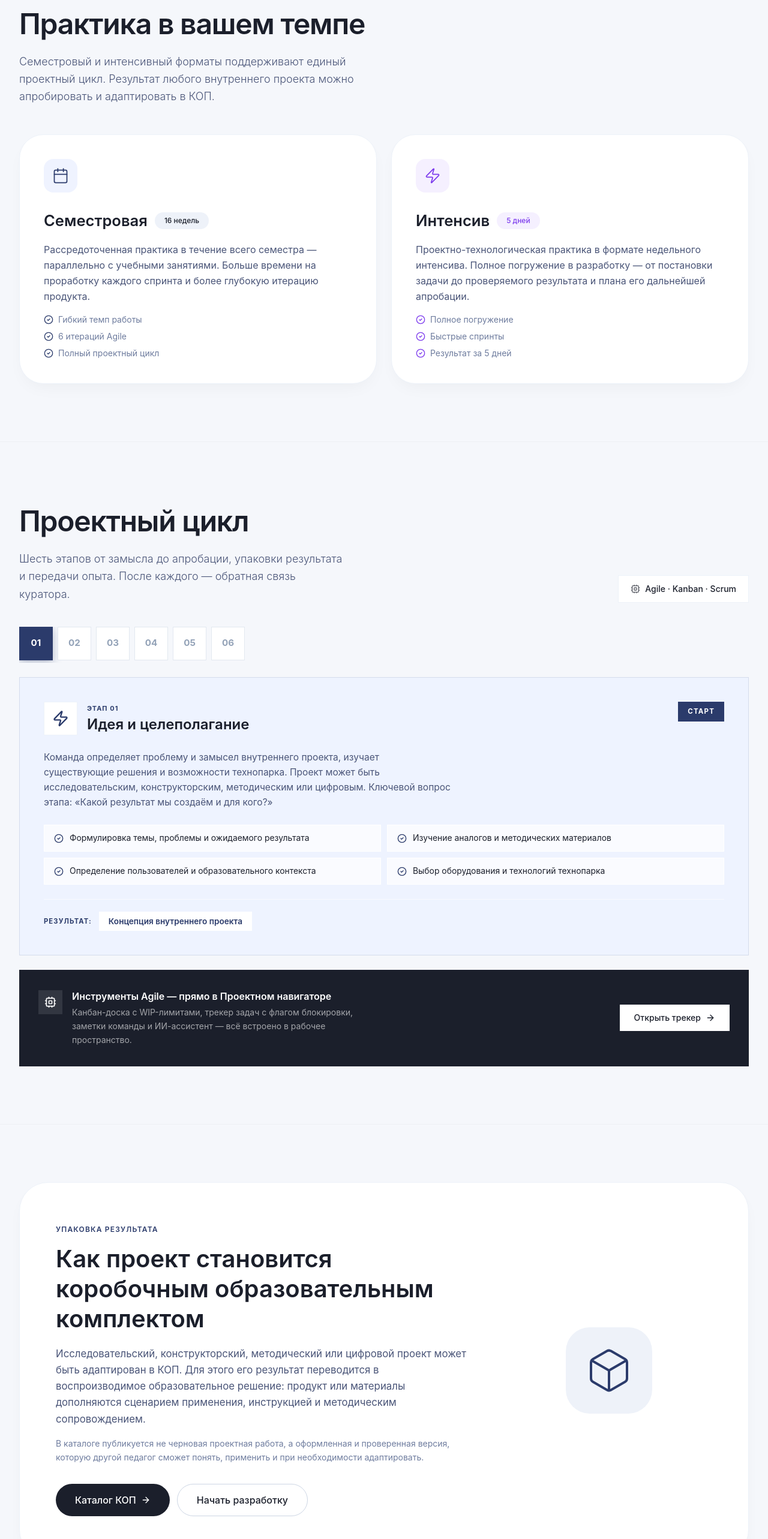
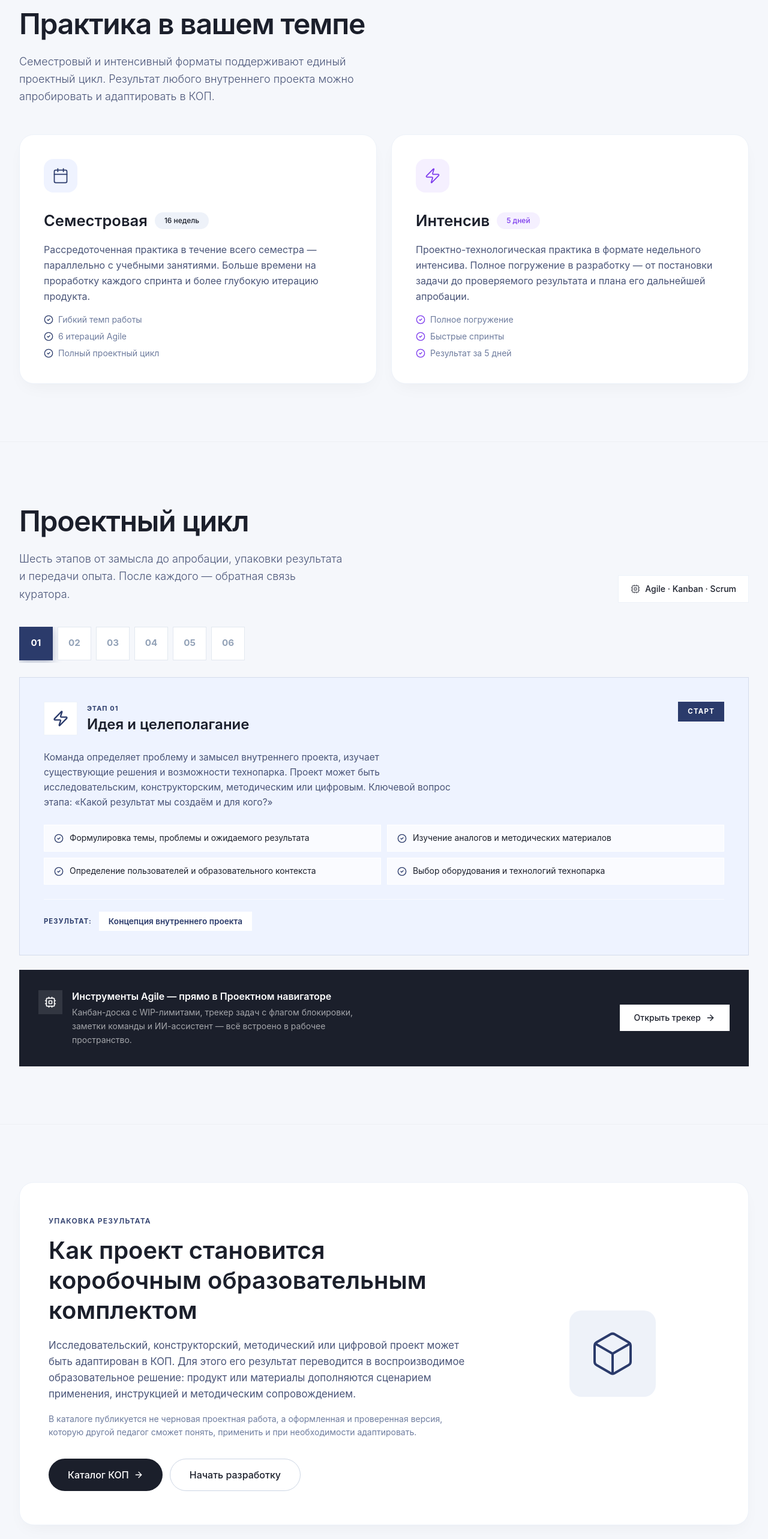
Before and after one commit to alisiatkc/kvant-next, a Next.js app: page / in a window 1280 px wide. Shown: the part 1071-3637 px from the top of the page at 60% size. Built offline with nearby package versions, Linux system fonts and the light colour scheme.

Commit message:
Согласовать карточки и состояния главной

```diff
--- a/src/app/page.tsx
+++ b/src/app/page.tsx
@@ -173,7 +173,7 @@ export default function HomePage() {
               </p>
             </div>
             <div className="grid grid-cols-[repeat(auto-fit,minmax(300px,1fr))] gap-6">
-              <div className="relative bg-white rounded-[2.5rem] p-10 border border-kv-border shadow-card group hover:-translate-y-1 hover:shadow-card-hover transition-all duration-300">
+              <div className="relative bg-white rounded-[1.5rem] p-8 min-[640px]:p-10 border border-kv-border shadow-card transition-shadow duration-200 hover:shadow-card-hover">
                 <div className="w-14 h-14 rounded-2xl bg-[#eff3ff] flex items-center justify-center mb-7">
                   <Calendar className="w-7 h-7 text-kv-blue stroke-[1.5]" />
                 </div>
@@ -193,7 +193,7 @@ export default function HomePage() {
                 </ul>
               </div>
 
-              <div className="relative bg-white rounded-[2.5rem] p-10 border border-kv-border shadow-card group hover:-translate-y-1 hover:shadow-card-hover transition-all duration-300">
+              <div className="relative bg-white rounded-[1.5rem] p-8 min-[640px]:p-10 border border-kv-border shadow-card transition-shadow duration-200 hover:shadow-card-hover">
                 <div className="w-14 h-14 rounded-2xl bg-[#f5f0ff] flex items-center justify-center mb-7">
                   <Zap className="w-7 h-7 text-[#7c3aed] stroke-[1.5]" />
                 </div>
@@ -222,7 +222,7 @@ export default function HomePage() {
         {/* ── КОП ──────────────────────────────────────────────────────────── */}
         <section className="section-kv">
           <div className="container-kv">
-            <div className="bg-white rounded-[2rem] min-[640px]:rounded-[3rem] px-6 py-8 min-[640px]:px-[60px] min-[640px]:py-[70px] flex flex-wrap gap-8 min-[640px]:gap-[60px] items-center border border-kv-border shadow-card">
+            <div className="bg-white rounded-[1.5rem] px-6 py-8 min-[640px]:px-12 min-[640px]:py-14 flex flex-wrap gap-8 min-[640px]:gap-12 items-center border border-kv-border shadow-card">
               <div className="flex-[2] min-w-[300px]">
                 <span className="text-kv-blue text-xs font-semibold uppercase tracking-widest block mb-4">Упаковка результата</span>
                 <h3 className="text-[clamp(1.7rem,4vw,2.5rem)] font-semibold mb-5 leading-tight">
@@ -244,7 +244,7 @@ export default function HomePage() {
                 </div>
               </div>
               <div className="flex-1 min-w-[180px] flex flex-col items-center gap-5">
-                <div className="w-36 h-36 rounded-[2.5rem] bg-kv-light flex items-center justify-center">
+                <div className="w-36 h-36 rounded-[1.25rem] bg-kv-light flex items-center justify-center">
                   <Box className="w-20 h-20 text-kv-blue stroke-[1.2]" />
                 </div>
               </div>
@@ -273,7 +273,7 @@ export default function HomePage() {
                 const Icon = contactIconMap[c.icon] ?? MapPin
                 return (
                   <a key={c.text} href={c.link} target="_blank" rel="noopener noreferrer"
-                    className="bg-white rounded-full py-3.5 px-6 flex items-center gap-2.5 border border-kv-border text-kv-dark no-underline text-[0.95rem] transition-all hover:bg-kv-light hover:-translate-y-0.5 hover:shadow-card">
+                    className="bg-white rounded-full py-3.5 px-6 flex items-center gap-2.5 border border-kv-border text-kv-dark no-underline text-[0.95rem] transition-[background-color,border-color] hover:bg-kv-light hover:border-[#dce4f0]">
                     <Icon className="w-[18px] h-[18px] text-kv-blue stroke-[1.5] flex-shrink-0" />
                     <span>{c.text}</span>
                   </a>
```
